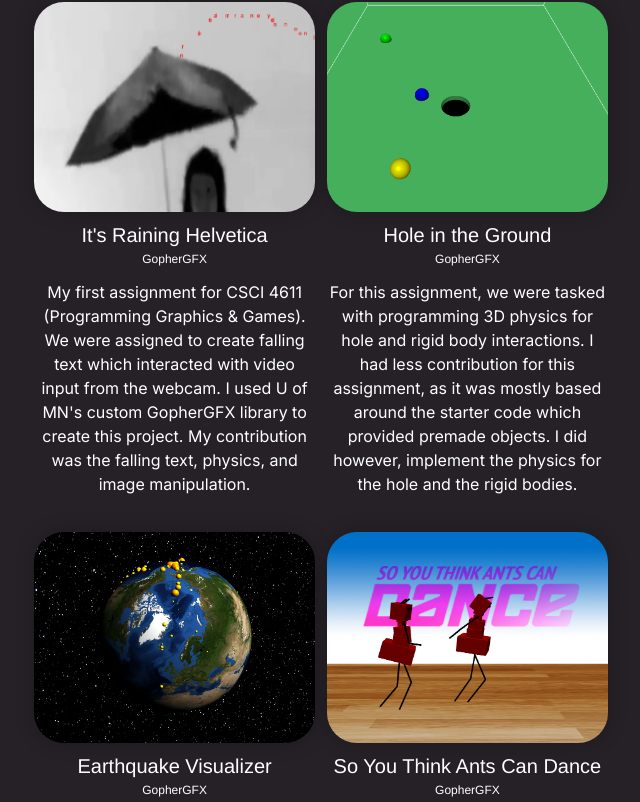
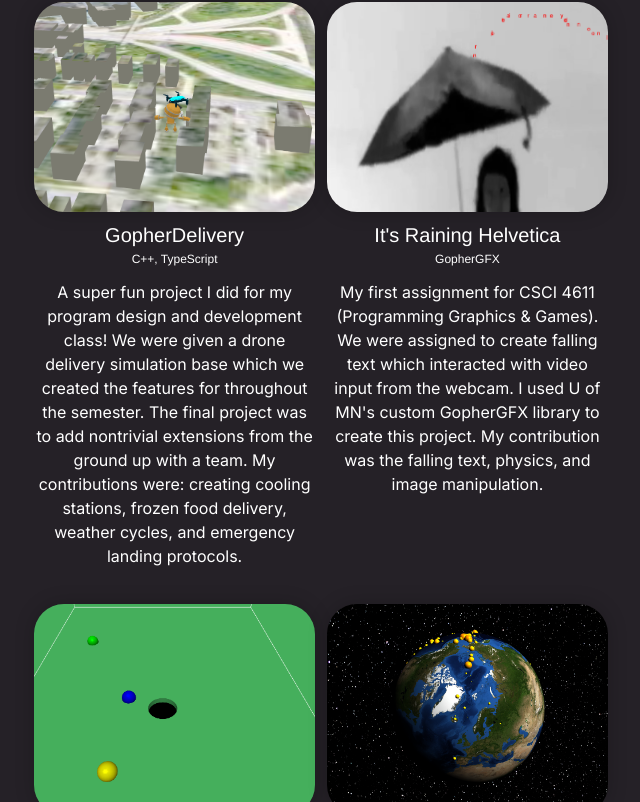
Before and after one commit to CorinaNC/corinanc.site, a Next.js app: page /projects in a window 1280 px wide. Shown: the part 1461-2263 px from the top of the page, without its empty margins (319-959 px from the left). Built offline with nearby package versions, Linux system fonts and the light colour scheme.

Commit message:
delivery2

```diff
--- a/src/app/projects/page.tsx
+++ b/src/app/projects/page.tsx
@@ -15,6 +15,7 @@ import antsDance from "../public/images/ant.png"
 import tomoBread from "../public/images/tomoBread.png"
 import worldOfDrawings from "../public/images/worldOfDrawings.png"
 import artisticRendering from "../public/images/artisticRendering.png"
+import droneDelivery from "../public/images/delivery2.png"
 
 export default function Projects() {
     return (
@@ -77,6 +78,17 @@ export default function Projects() {
                 School (archive of assignments and projects for school!)
                 </Heading>
                 <SimpleGrid columns={[1, 2, 2]} gap={3} paddingTop={'10px'}>
+                <Section delay={0.05}>
+                    <WorkGridItem
+                        href="https://hub.docker.com/r/toell01/team_027_drone_sim"
+                        title="GopherDelivery"
+                        thumbnail={droneDelivery.src}>
+                        C++, TypeScript
+                    </WorkGridItem>
+                    <Text fontFamily="Inter" textAlign="center">
+                       A super fun project I did for my program design and development class!  We were given a drone delivery simulation base which we created the features for throughout the semester.  The final project was to add nontrivial extensions from the ground up with a team. My contributions were: creating cooling stations, frozen food delivery, weather cycles, and emergency landing protocols.
+                    </Text>
+                </Section>
                 <Section delay={0.05}>
                     <WorkGridItem
                         href="https://csci-4611-fall-2024.github.io/assignment-1-CorinaNC/"
```
Also changed, not shown: src/app/public/images/delivery2.png (added).
